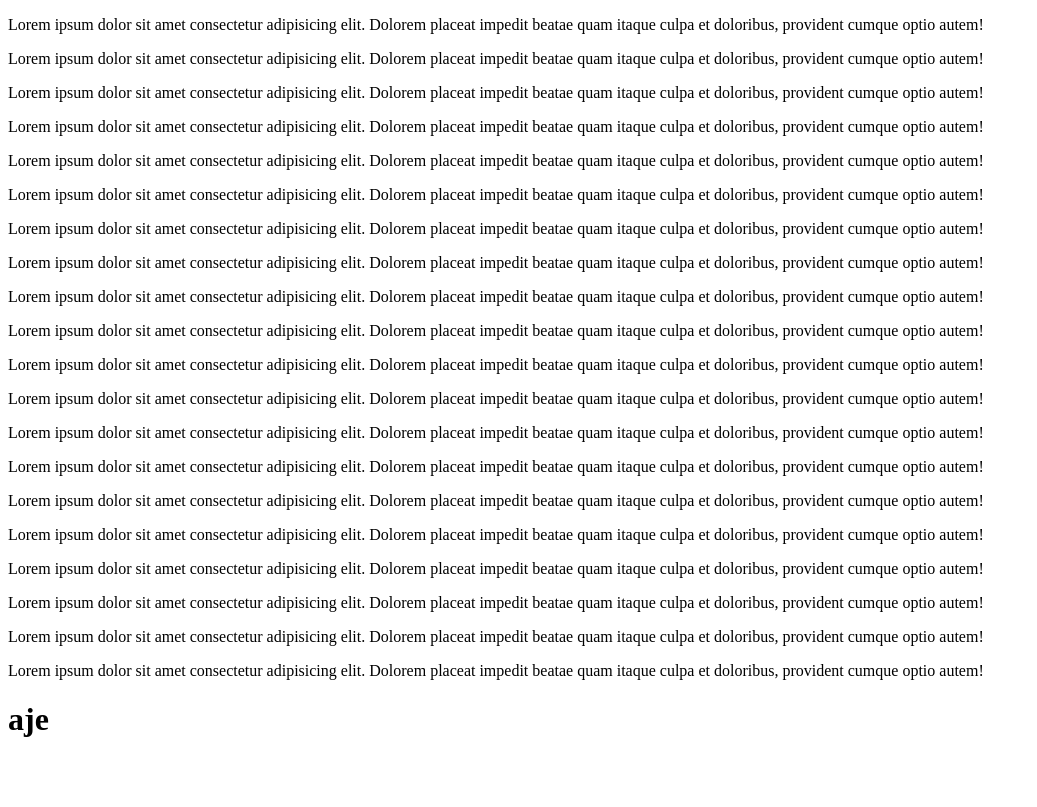
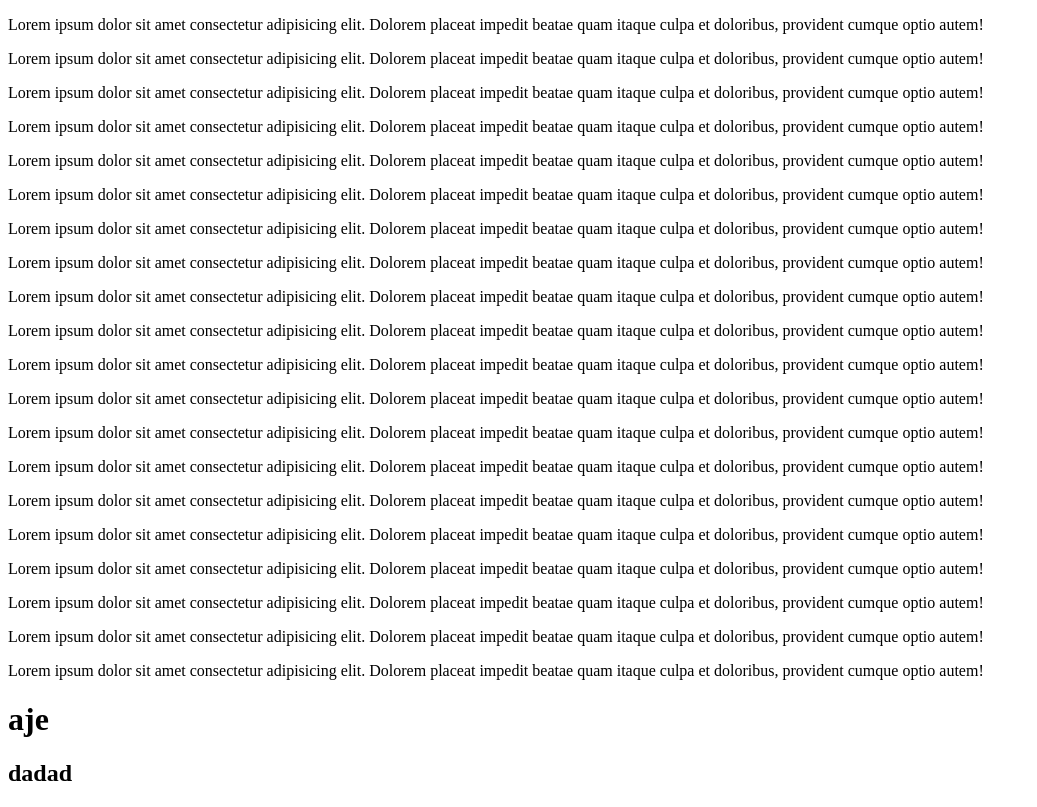
Before and after one commit to CleitoCebo/ListaExerc1, a plain HTML site: page contato.html in a window 1280 px wide. Shown: the whole page, without its empty margins (0-1037 px from the left). Drawn offline with Linux system fonts and the light colour scheme.

Commit message:
ddedadsa

```diff
--- a/contato.html
+++ b/contato.html
@@ -29,5 +29,8 @@
     <p>Lorem  ipsum dolor sit amet consectetur adipisicing elit. Dolorem placeat impedit beatae quam itaque culpa et doloribus, provident cumque optio autem!</p>
     <h1>aje
     </h1>
+    <h2>
+        dadad
+    </h2>
 </body>
 </html>
```
